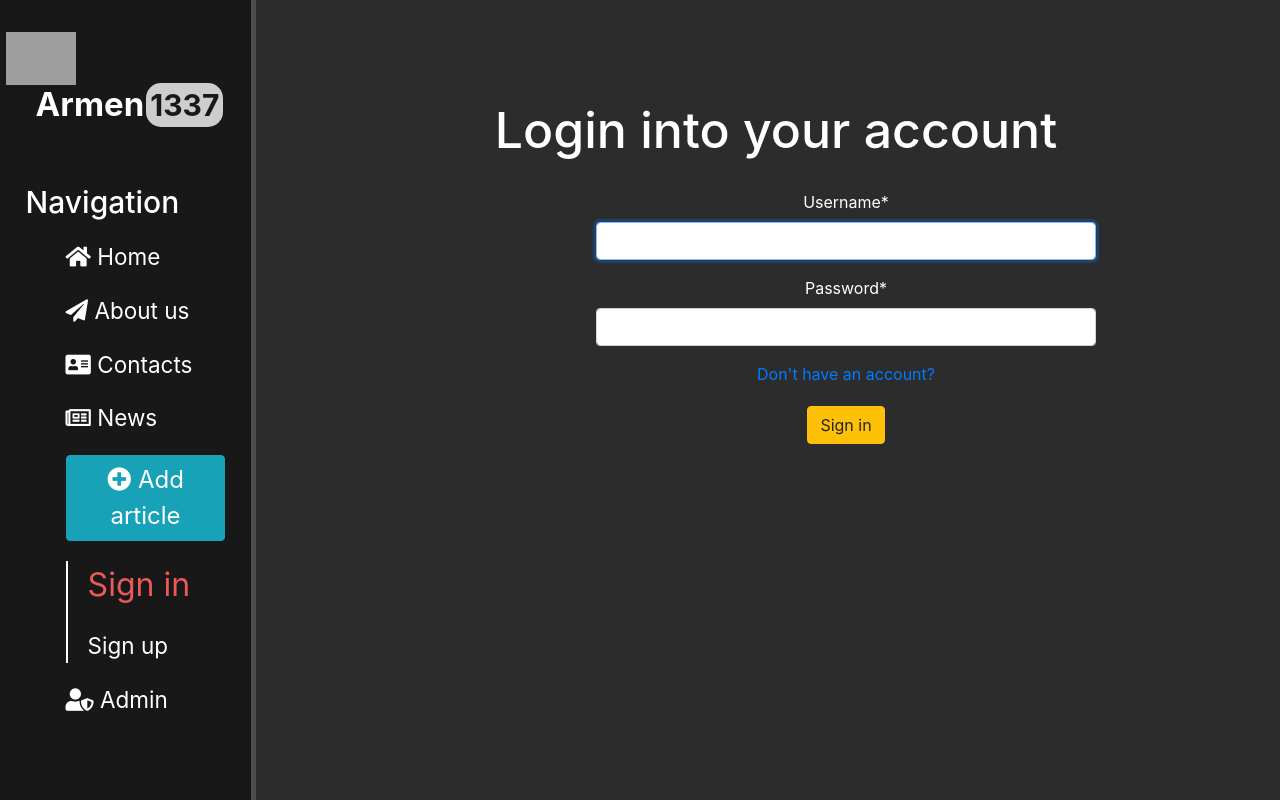
After one commit to arm1337/myproject, a Django app: page /login/ in a window 1280 px wide. The commit adds this page. Run offline with Django 3.2, Linux system fonts and the light colour scheme; some libraries are stand-ins or nearby versions; grey boxes are pictures that could not be loaded.

Commit message:
Added login/logout form

```diff
--- a/main/templates/my_layout.html
+++ b/main/templates/my_layout.html
@@ -3,7 +3,7 @@
 <html>
 <head>
 	<link rel="stylesheet" type="text/css" href="https://stackpath.bootstrapcdn.com/bootstrap/4.5.2/css/bootstrap.min.css">
-	<link rel="stylesheet" type="text/css" href="{% static 'main/css/itproger_styles.css' %}">
+	<link rel="stylesheet" type="text/css" href="{% static 'main/css/styles.css' %}">
 	<link rel="stylesheet" type="text/css" href="https://use.fontawesome.com/releases/v5.8.2/css/all.css">
 	{% block icon %}{% endblock %}
 	<title>{% block title %} {{title|title}} {% endblock %}</title>
@@ -20,7 +20,16 @@
 			<a href="{% url 'contacts' %}"><li>{% block contacts %}<i class="fas fa-address-card"></i> Contacts {% endblock %}</li></a>
 			<a href="{% url 'news_home' %}"><li>{% block news %}<i class="far fa-newspaper"></i> News {% endblock %}</li></a>
 			<a href="{% url 'create' %}"><li><button class="btn btn-info"><font size="5px"><i class="fas fa-plus-circle"></i> Add article </font></button></li></a>
-			<a href="/signup/"><li>{% block signup %}<i class="far fa-user"></i> Sign up {% endblock %}</li></a>
+			{% if user.is_authenticated %}
+				<a href="{% url 'logout' %}"><li> Logout </li></a>
+			{% else %}
+			<div style="border-left: 2px solid white;">
+				<div style="margin-left: 20px;">
+					<a href="{% url 'login' %}"><li>{% block signin %} Sign in {% endblock %}</li></a>
+					<a href="{% url 'register' %}"><li>{% block signup %} Sign up {% endblock %}</li></a>
+				</div>
+			</div>
+			{% endif %}
 			<a href="/admin/" style="cursor: not-allowed;"><li><i class="fas fa-user-shield"></i> Admin</li></a>
 		</ul>
 	</aside>
--- a/myproject/settings.py
+++ b/myproject/settings.py
@@ -131,6 +131,9 @@ STATICFILES_DIRS = [
 
 CRISPY_TEMPLATE_PACK = "bootstrap4"
 
+LOGIN_REDIRECT_URL = "/"
+LOGOUT_REDIRECT_URL = "/"
+
 # Default primary key field type
 # https://docs.djangoproject.com/en/dev/ref/settings/#default-auto-field
 
--- a/myproject/urls.py
+++ b/myproject/urls.py
@@ -22,5 +22,6 @@ urlpatterns = [
     path('admin/', admin.site.urls),
     path('', include('main.urls')),
     path('news/', include('news.urls')),
-    path('signup/', register_index, name="signup"),
+    path('register/', register_index, name="register"),
+    path('', include("django.contrib.auth.urls")),
 ]
--- a/news/models.py
+++ b/news/models.py
@@ -7,7 +7,8 @@ class Article(models.Model):
 	article_title = models.CharField("Title", max_length = 150)
 	announcement = models.CharField("Announcement", max_length = 250)
 	article_content = models.TextField('Article content')
-	pub_date = models.DateTimeField('Publication date', default = datetime.now().strftime("%Y-%m-%d %X"))
+	# pub_date = models.DateTimeField('Publication date', default = datetime.now().strftime("%Y-%m-%d %X"))
+	pub_date = models.DateTimeField("Publication date", auto_now_add = True)
 
 	def __str__(self):
 		return f'{self.article_title} ({self.id})'
--- a/register/templates/register/register_index.html
+++ b/register/templates/register/register_index.html
@@ -4,7 +4,7 @@
 
 {% load static %}
 {% block icon %} <link rel="icon"  href="{% static 'main/img/icon-user.png' %}"> {% endblock %}
-{% block signup %} <font size="6.25px" color="#eb5959"><i class="far fa-user"></i> Sign up</font> {% endblock %}
+{% block signup %} <font size="6.25px" color="#eb5959"> Sign up</font> {% endblock %}
 
 {% load crispy_forms_tags %}
 
--- /dev/null
+++ b/register/templates/registration/login.html
@@ -0,0 +1,19 @@
+{% extends 'my_layout.html' %}
+
+{% block title %} Sign in {% endblock %}
+
+{% block signin %} <font size="6.25px" color="#eb5959"> Sign in</font> {% endblock %}
+
+{% load crispy_forms_tags %}
+
+{% block content %}
+<div class="features">
+	<h1> Login into your account </h1>
+	<form method="POST" class="form-group">
+		{% csrf_token %}
+		{{ form|crispy }}
+		<a href="{% url 'register' %}"> Don't have an account? </a><br>
+		<button type="submit" class="btn btn-warning" style="margin-top: 20px;"> Sign in </button>
+	</form>
+</div>
+{% endblock %}1
```
Also changed, not shown: db.sqlite3, main/static/main/css/styles.css (renamed from main/static/main/css/itproger_styles.css).
